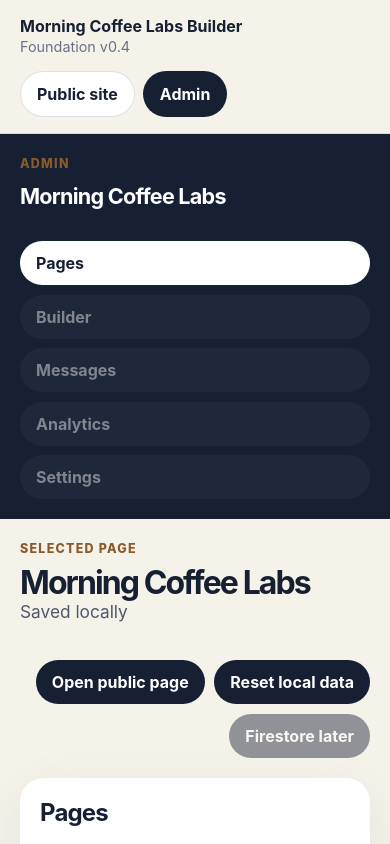
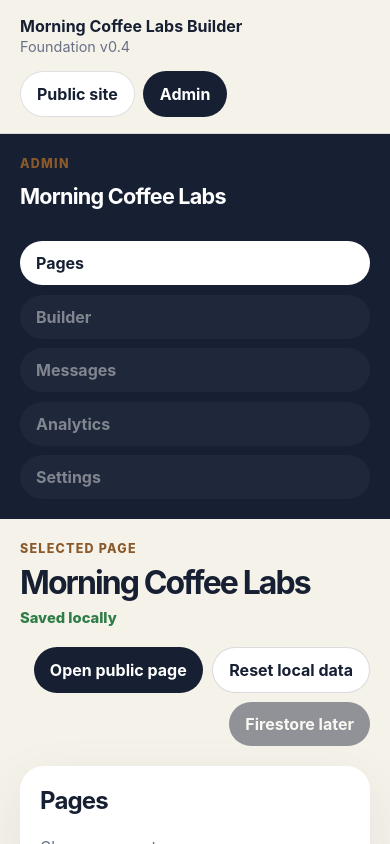
Before and after one commit to Tony-MCL/mcl-builder, a React (Vite) app: page / in a window 390 px wide. Both pictures are taken after a click on the button "Admin". Shown: the top 844 px of the page. Built offline with nearby package versions, Linux system fonts and the light colour scheme.

Commit message:
Update style.css

```diff
--- a/src/style.css
+++ b/src/style.css
@@ -375,4 +375,29 @@ p {
   .preview-panel {
     position: static;
   }
+
+  .secondary-button {
+    background: white;
+    color: #172033;
+    border: 1px solid rgba(23, 32, 51, 0.16);
+  }
+
+  .save-status {
+    margin: 0.5rem 0 0;
+    font-size: 0.92rem;
+    font-weight: 800;
+  }
+
+  .save-status-loaded,
+  .save-status-saving {
+    color: #687086;
+  }
+
+  .save-status-saved {
+    color: #2f7d46;
+  }
+
+  .save-status-error {
+    color: #b83232;
+  }
 }
```
